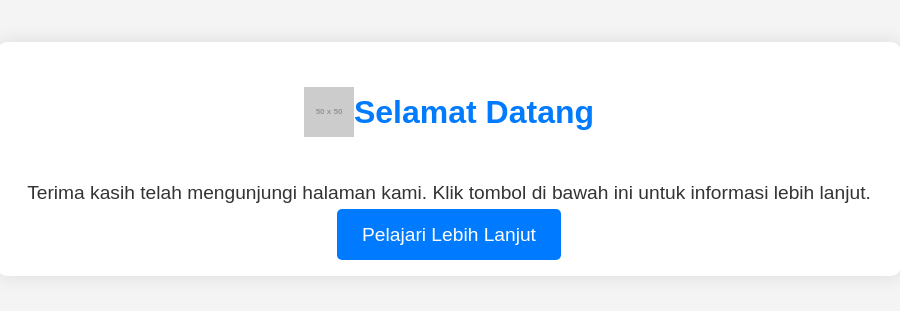
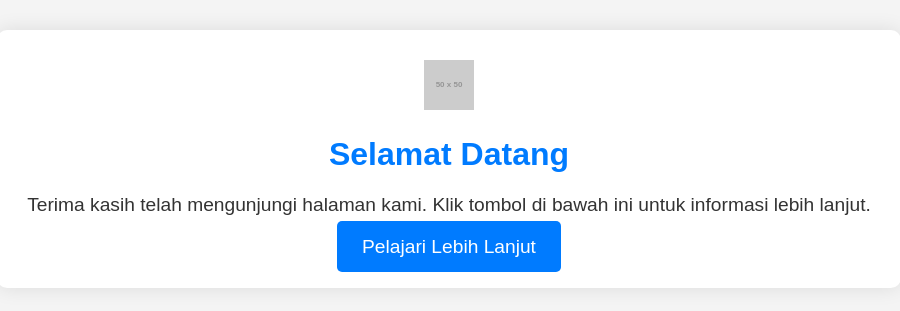
Before and after one commit to naelsiahaan/pageLink, a plain HTML site: page index.html in a window 1280 px wide. Shown: the part 241-552 px from the top of the page, without its empty margins (191-1091 px from the left). Drawn offline with Linux system fonts and the light colour scheme; placeholder pictures from the web are drawn by us.

Commit message:
Update index.html

```diff
--- a/index.html
+++ b/index.html
@@ -34,13 +34,6 @@
             margin-bottom: 20px;
         }
 
-        .news-header {
-            display: flex;
-            align-items: center;
-            justify-content: center;
-            margin-bottom: 30px;
-        }
-
         .btn {
             background-color: #007BFF;
             color: white;
```
